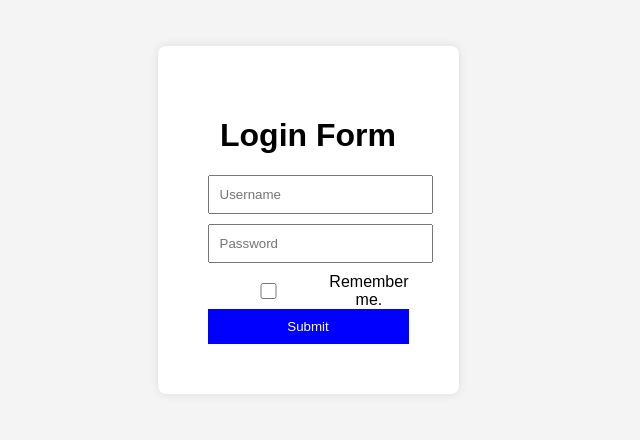
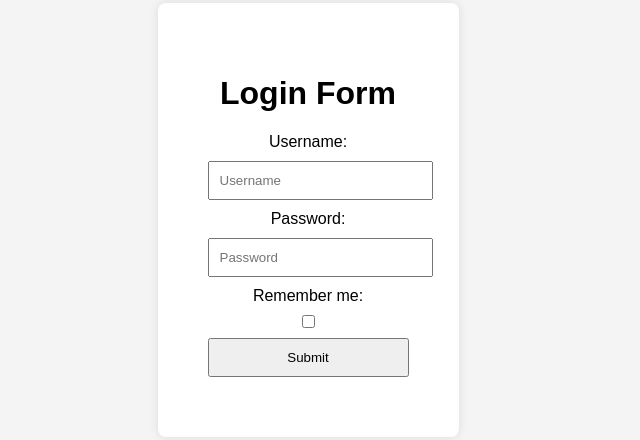
Before and after one commit to acciojob/remember-me-login-form-avanishsinghav, a website: page main.html in a window 1280 px wide. Shown: the part 188-628 px from the top of the page, without its empty margins (332-972 px from the left). Drawn offline with Linux system fonts and the light colour scheme.

Commit message:
created a submission

```diff
--- a/main.html
+++ b/main.html
@@ -11,12 +11,16 @@
 	<div class="login-container">
         <h1>Login Form</h1>
         <form id="login-form">
-            <input type="text" id="username" placeholder="Username" required>
-            <input type="password" id="password" placeholder="Password" required>
-            <label>
-                <input type="checkbox" id="checkbox"> Remember me.
-            </label>
-            <button type="submit" id="submit">Submit</button>
+            <label for="username">Username:</label>
+<input type="text" id="username" placeholder="Username" required>
+
+<label for="password">Password:</label>
+<input type="password" id="password" placeholder="Password" required>
+
+<label for="checkbox">Remember me:</label>
+<input type="checkbox" id="checkbox">
+
+<input type="submit" id="submit" value="Submit">
         </form>
         <button id="existing">Login as existing user</button>
     </div>
```
